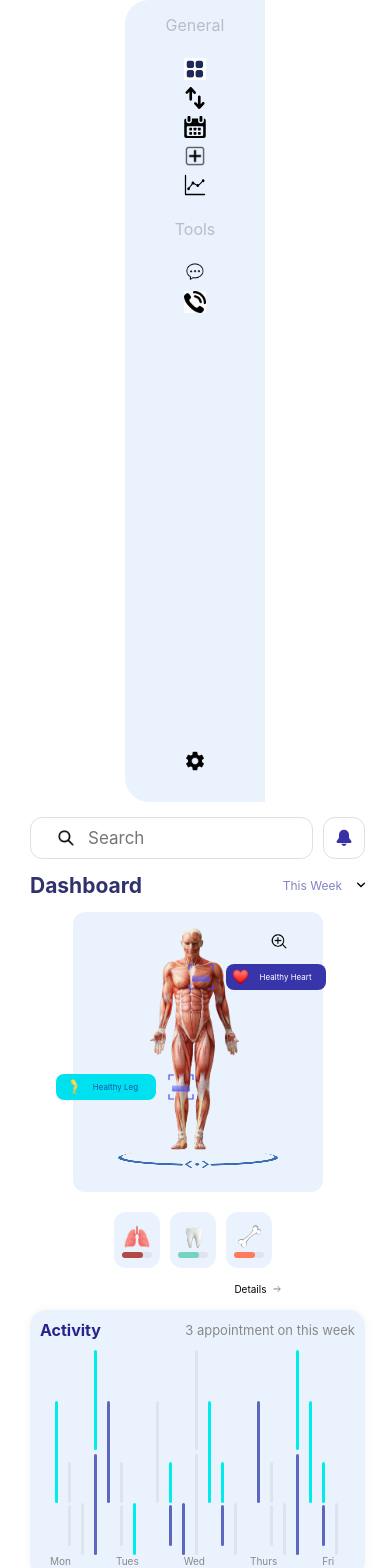
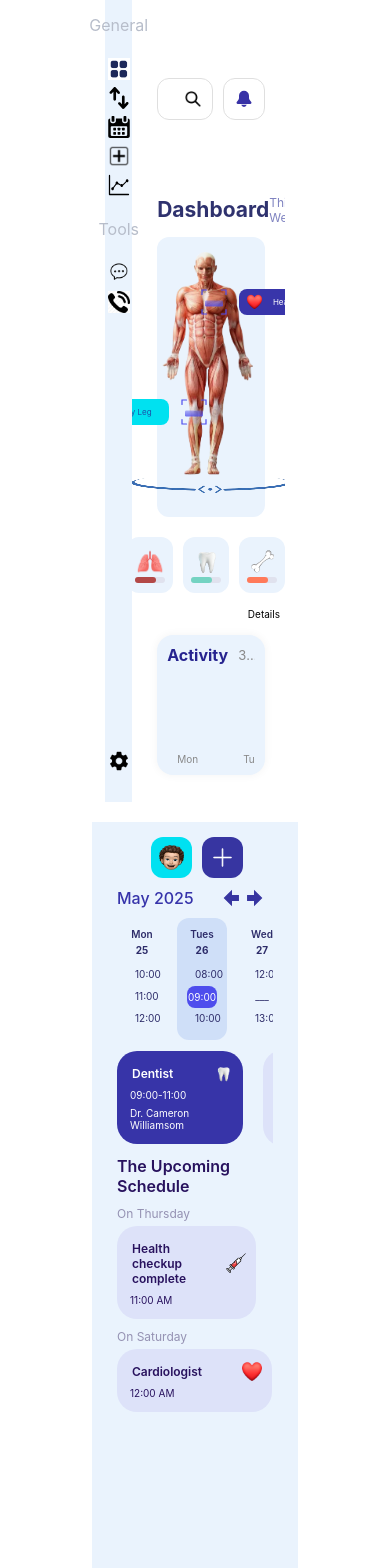
Before and after one commit to muralikrishna2977/FitpeoTechProject, a React (Vite) app: page / in a window 390 px wide. Shown: the top 1568 px of the page. Built offline with nearby package versions, Linux system fonts and the light colour scheme.

Commit message:
Updated the app with new changes

```diff
--- a/src/App.css
+++ b/src/App.css
@@ -6,23 +6,47 @@
   display: flex;
   flex-wrap: wrap;
   justify-content: center;
-  align-content: center; /* or stretch */
+  /* align-items: center; */
+  align-content: center;
   overflow-y: auto; /* allows scrolling if overflow occurs */
 }
 
-
-.sideBarDashBoard{
+.sidebarDashboard{
     display: flex;
     align-items: center;
-    height: 100%;
-    width: 60%;
-    background-color: brown;
+    /* justify-content:space-between; */
+     height: 95vh;
+       width: 46%;
+
 }
 
+/*
+          display: flex;
+    flex-direction: column;
+    align-items: center;
+    justify-content:space-between;
+    width: 46%;
+    height: 95vh;
+    background-color: #eaf3fd;
+    border-top-left-radius: 24px;
+    border-bottom-left-radius: 24px;
+    padding-left: 30px;
+    padding-right: 30px;
+    min-width: 101.37px; */
 
-/*
-@media (max-width:790px){
+
+
+
+
+
+
+
+@media (max-width:1000px){
   .appContainer{
-    height: 100vh;
+    /* height: 100vh; */
+    display: flex;
+    flex-direction: column;
+    align-items: center;
+    gap: 20px;
   }
-} */
+}
--- a/src/App.jsx
+++ b/src/App.jsx
@@ -7,8 +7,11 @@ function App() {
 
   return (
     <div className="appContainer">
-        <SideBar />
+      <div className="sidebarDashboard">
+       <SideBar />
         <DashBoard />
+      </div>
+
         <Schedule />
     </div>
   )
--- a/src/components/DashBoard/DashBoard.css
+++ b/src/components/DashBoard/DashBoard.css
@@ -1,5 +1,5 @@
 .dashBoard{
-    width: 38%;
+    width: 85%;
     /* height: 100%; */
     min-height: 95vh;
     max-height: 95vh;
@@ -9,7 +9,7 @@
     box-sizing: border-box;
     display: flex;
     flex-direction: column;
-    min-width: 380px;
+    /* min-width: 481.5px; */
     overflow-y: auto;
 }
 
--- a/src/components/DashBoard/SingleActivityBars.css
+++ b/src/components/DashBoard/SingleActivityBars.css
@@ -1,5 +1,6 @@
 .ActivityBar1{
     height: 100%;
+    /* height: 100px; */
     width: 3px;
     border-radius: 3px;
 
--- a/src/components/Schedule/Schedule.css
+++ b/src/components/Schedule/Schedule.css
@@ -7,7 +7,7 @@
     padding-left: 25px;
     padding-right: 25px;
     overflow-y: auto;
-    min-width: 330px;
+    /* min-width: 418.14px; */
 }
 
 .schedule::-webkit-scrollbar {
@@ -110,3 +110,11 @@
 @media (max-width:600px){
   .heartDocter   { overflow-x: auto; }
 }
+
+
+@media (max-width:1000px){
+    .schedule{
+        width: 40%;
+        border-radius: 0;
+    }
+}
--- a/src/components/SideBar/SideBar.css
+++ b/src/components/SideBar/SideBar.css
@@ -3,14 +3,14 @@
     flex-direction: column;
     align-items: center;
     justify-content:space-between;
-    width: 8%;
+    width: 15%;
     height: 95vh;
     background-color: #eaf3fd;
     border-top-left-radius: 24px;
     border-bottom-left-radius: 24px;
     padding-left: 30px;
     padding-right: 30px;
-    min-width: 80px;
+    /* min-width: 101.37px; */
 }
 
 .sideBarNoSettings{
@@ -52,7 +52,9 @@
 
 
 @media (max-width:1000px){
-    .sideBar{width: 0%;}
+    .sideBar{ padding: 0px;
+         border-radius: 0;
+        }
     .sideBarHeading{display: none;}
     .SideBarOptionName{ display:none; }
     .sideBarNoSettings     { align-items: center; gap:7px; }
```
